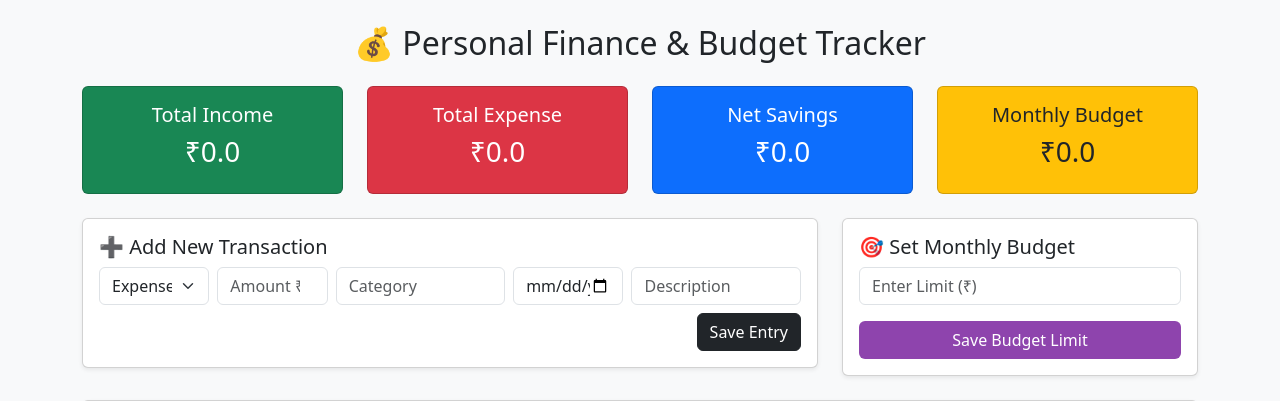
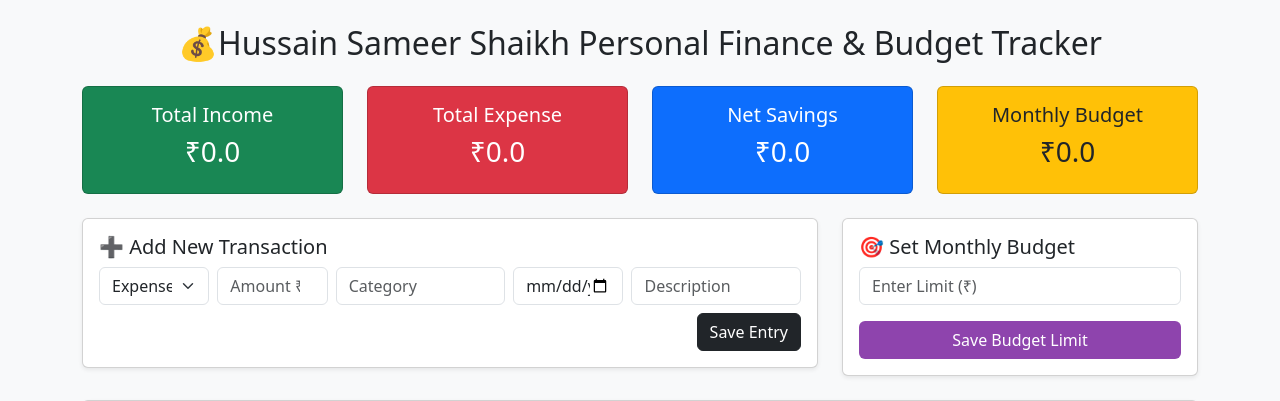
Before and after one commit to huzaifashaikh18-dotcom/personal-finance-tracker, a Flask app: page / in a window 1280 px wide. Shown: the top 401 px of the page. Run offline with Flask 3, Linux system fonts and the light colour scheme; data that the repository does not hold is empty.

Commit message:
Update index.html

```diff
--- a/templates/index.html
+++ b/templates/index.html
@@ -8,7 +8,7 @@
 </head>
 <body class="bg-light">
 <div class="container py-4">
-    <h2 class="text-center mb-4">💰 Personal Finance & Budget Tracker</h2>
+    <h2 class="text-center mb-4">💰Hussain Sameer Shaikh Personal Finance & Budget Tracker</h2>
 
     {% if budget_alert %}
     <div class="alert alert-danger text-center font-weight-bold" role="alert">
```
